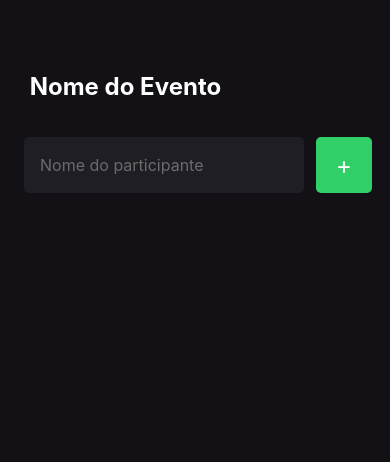
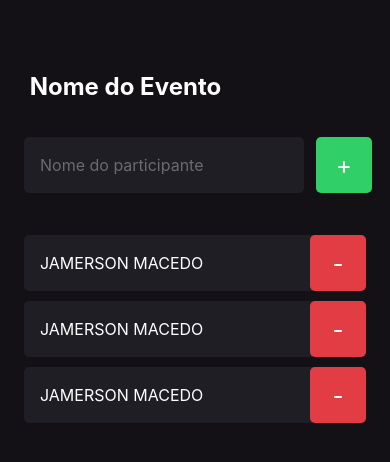
Before and after one commit to jamerson-macedo/imHere, a React Native app: screen / in a window 390 px wide. Shown: the top 462 px of the page. Built offline with nearby package versions, Linux system fonts and the light colour scheme.

Commit message:
componetização

```diff
--- a/src/components/Participant/index.tsx
+++ b/src/components/Participant/index.tsx
@@ -0,0 +1,12 @@
+import { View, Text,TouchableOpacity } from "react-native";
+import { styles } from "./styles";
+export function Participant() {
+  return (
+    <View style={styles.container}>
+      <Text style={styles.name}>JAMERSON MACEDO</Text>
+      <TouchableOpacity style={styles.button} >
+        <Text style={styles.buttonText}> - </Text>
+      </TouchableOpacity>
+    </View>
+  );
+}
--- a/src/components/Participant/styles.ts
+++ b/src/components/Participant/styles.ts
@@ -0,0 +1,32 @@
+import { StyleSheet } from "react-native";
+export const styles = StyleSheet.create({
+    container: {
+        width:'100%',
+        backgroundColor:'#1F1E25',
+        borderRadius:5,
+        flexDirection:"row",
+        alignItems:"center",
+        marginBottom:10
+
+    },
+    name:{
+        flex:1,
+        fontSize:16,
+        color:'#fff',
+        marginLeft:16
+    },
+    buttonText:{
+        color:'#fff',
+        fontSize:24
+    },
+    button:{
+        width:56,
+        height:56,
+        borderRadius:5,
+        backgroundColor:'#E23C44',
+        alignItems:"center",
+        justifyContent:"center"
+    },
+
+
+});
--- a/src/screens/Home/index.tsx
+++ b/src/screens/Home/index.tsx
@@ -1,6 +1,7 @@
 import { Text, View, TextInput, TouchableOpacity } from "react-native";
 import { styles } from "./styles";
 import * as React from "react";
+import { Participant } from "../../components/Participant";
 export default function Home() {
   function handlerParticipantAdd() {
     console.log("voce clicou");
@@ -19,6 +20,9 @@
           <Text style={styles.buttonText}> + </Text>
         </TouchableOpacity>
       </View>
+      <Participant />
+      <Participant />
+      <Participant />
     </View>
   );
 }
```
